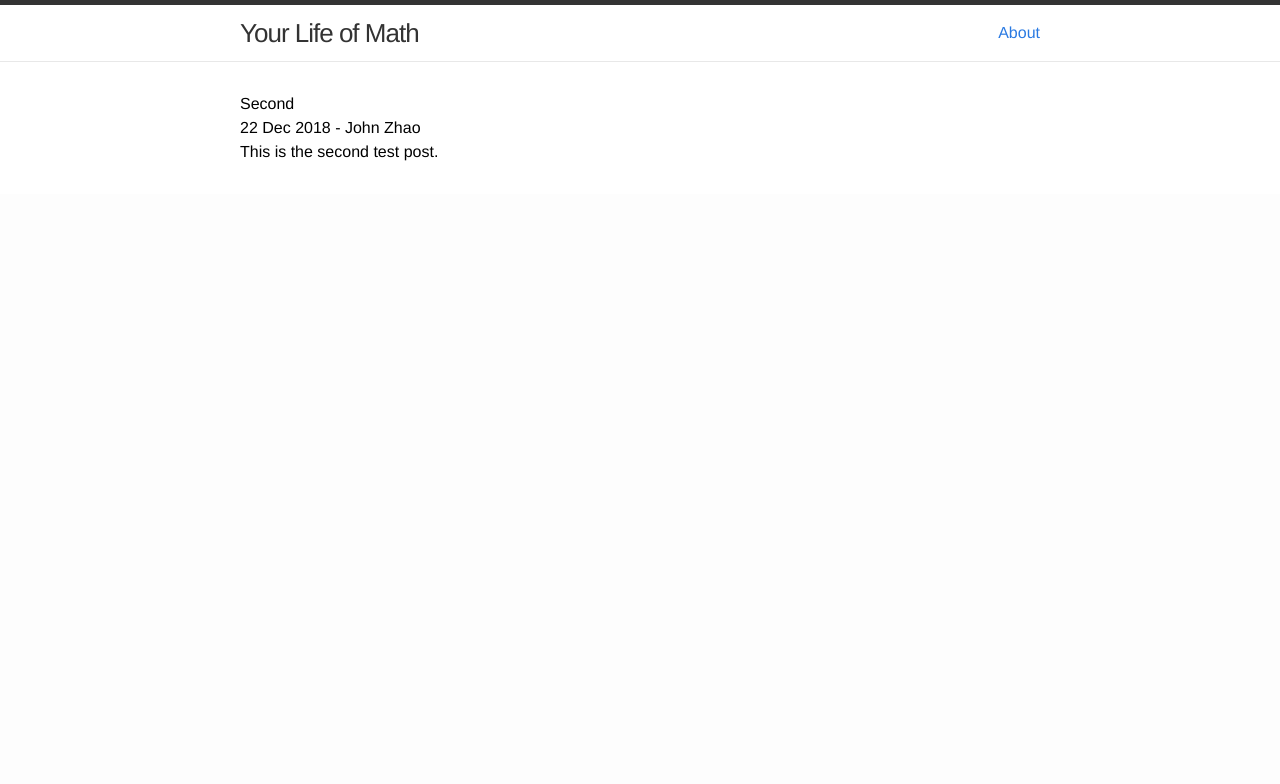
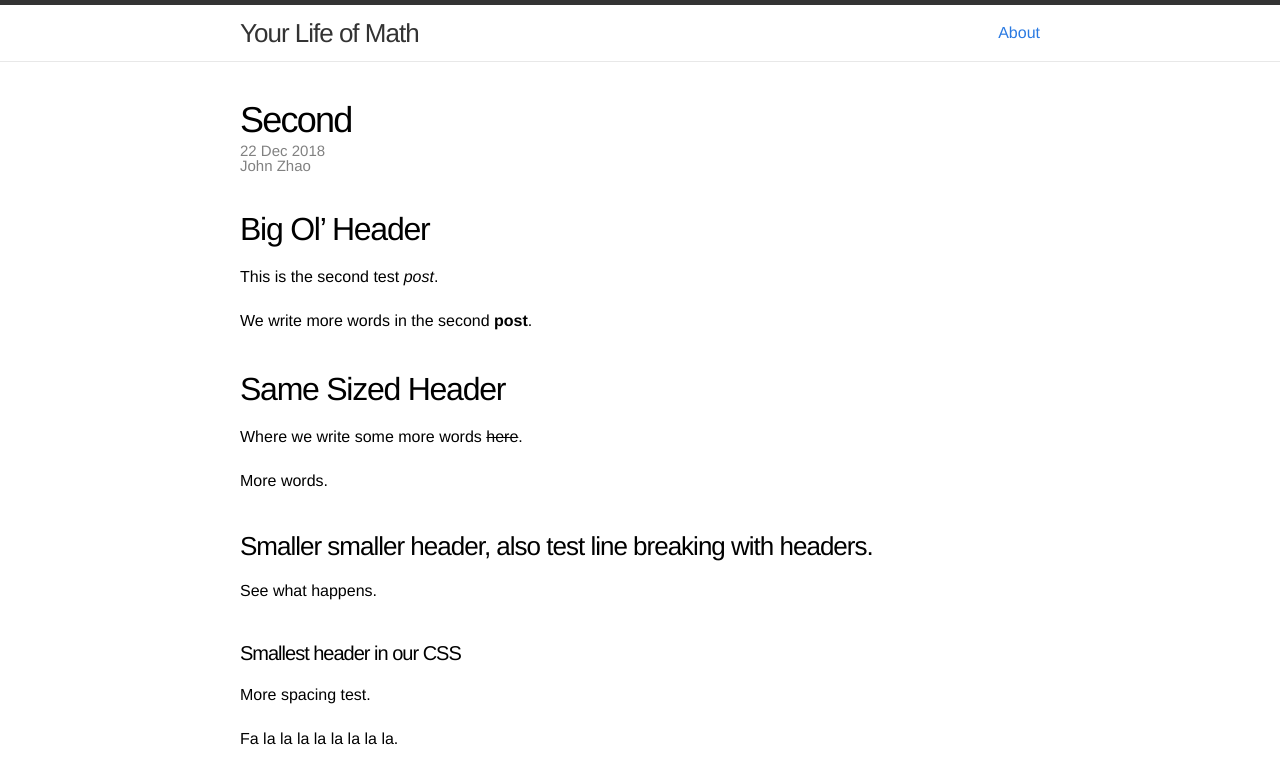
Before and after one commit to yourlifeofmath/yourlifeofmath.github.io, a Jekyll site: the page built from _posts/2018-12-22-second.md, in a window 1280 px wide. Shown: the top 784 px of the page. Built offline with Jekyll 4.4.1, drawn with Linux system fonts in a browser that asks for light colours.

Commit message:
Post content css and about page gets its own layout

```diff
--- /dev/null
+++ b/_layouts/about.html
@@ -0,0 +1,6 @@
+---
+layout: default
+---
+<div class="post-content">
+{{ content }}
+</div>
--- a/_layouts/post.html
+++ b/_layouts/post.html
@@ -1,7 +1,14 @@
 ---
 layout: default
 ---
-<h1>{{ page.title }}</h1>
-<p>{{ page.date | date_to_string }} - {{ page.author }}</p>
+<div class="post-header">
+    <div>{{ page.title }}</div>
+    <div class="meta">
+        <div>{{ page.date | date_to_string }}</div>
+        <div>{{ page.author }}</div>
+    </div>
+</div>
 
+<div class="post-content">
 {{ content }}
+</div>
--- a/_posts/2018-12-22-second.md
+++ b/_posts/2018-12-22-second.md
@@ -1,6 +1,22 @@
 ---
 layout: post
 author: John Zhao
-exerpt: Second post?
+excerpt: Second post?
 ---
-This is the second test post.
+## Big Ol' Header
+This is the second test *post*.
+
+We write more words in the second **post**.
+
+## Same Sized Header
+Where we write some more words ~~here~~.
+
+More words.
+### Smaller smaller header, also test line breaking with headers.
+See what happens.
+
+#### Smallest header in our CSS
+
+More spacing test.
+
+Fa la la la la la la la la.
--- a/assets/css/main.css
+++ b/assets/css/main.css
@@ -82,3 +82,64 @@ a:visited { color: #205caa; }
   letter-spacing: -1px;
   line-height: 1;
 }
+
+
+/* Post Content */
+
+.post-header {
+    margin: 10px 0 30px;
+    font-size: 36px;
+    letter-spacing: -1.75px;
+    line-height: 1;
+    font-weight: 300;
+}
+
+.post-header .meta {
+    font-size: 15px;
+    letter-spacing: 0px;
+    color: #818181;
+    margin-top: 5px;
+}
+
+.post-content { margin: 0 0 30px; }
+
+.post-content > * { margin: 20px 0; }
+
+.post-content h1,
+.post-content h2,
+.post-content h3,
+.post-content h4,
+.post-content h5,
+.post-content h6 {
+  line-height: 1;
+  font-weight: 300;
+  margin: 40px 0 20px;
+}
+
+.post-content h2 {
+  font-size: 32px;
+  letter-spacing: -1.25px;
+}
+
+.post-content h3 {
+  font-size: 26px;
+  letter-spacing: -1px;
+}
+
+.post-content h4 {
+  font-size: 20px;
+  letter-spacing: -1px;
+}
+
+.post-content blockquote {
+  border-left: 4px solid #e8e8e8;
+  padding-left: 20px;
+  font-size: 18px;
+  opacity: .6;
+  letter-spacing: -1px;
+  font-style: italic;
+  margin: 30px 0;
+}
+
+.post-content ul,
+.post-content ol { padding-left: 20px; }
```
Also changed, not shown: _posts/2018-12-22-first.md (+1 -1 lines), about.md (+2 -2 lines).
